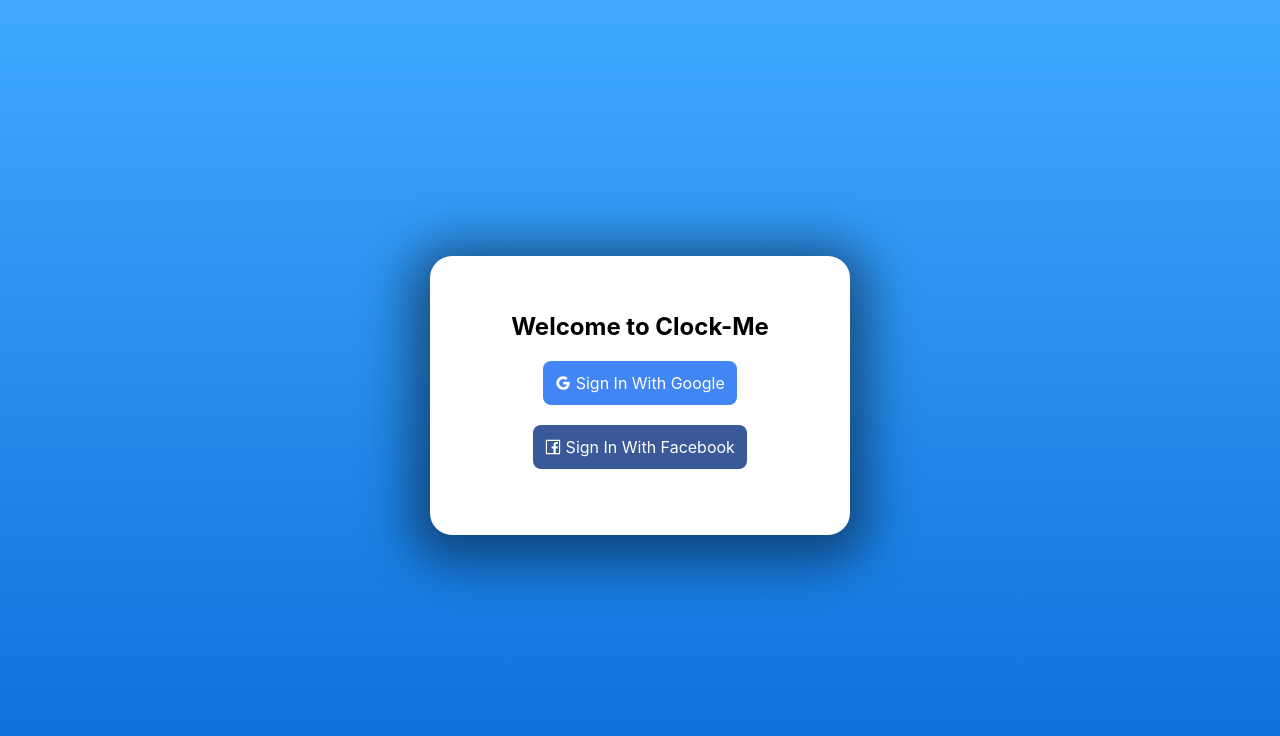
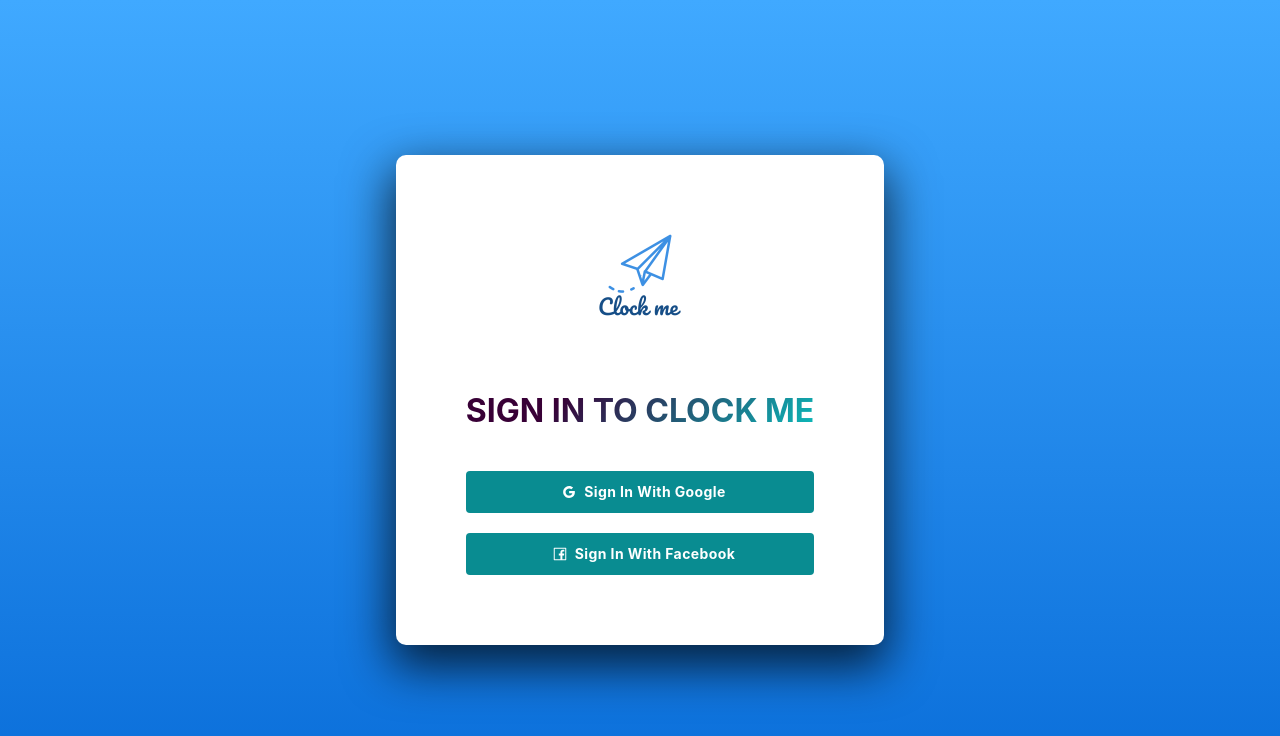
Before and after one commit to PukarHub/clock-me, a React (Create React App) app: page / in a window 1280 px wide. Shown: the top 736 px of the page. Built offline with nearby package versions, Linux system fonts and the light colour scheme; no server answers.

Commit message:
Finished Product

```diff
--- a/src/components/Login.css
+++ b/src/components/Login.css
@@ -1,9 +1,25 @@
+
 .login {
-    background-color: #f8f8f8;
     height: 100vh;
     width: 100vw;
     display: grid;
     place-items: center;
+    background-image: linear-gradient(#40a9ff, #096dd9);
+    position: absolute;
+    top: 0px;
+    bottom: 0px;
+    left: 0px;
+    right: 0px;
+}
+
+.login__text > h1 {
+    text-transform: uppercase;
+    background-image: linear-gradient(315deg, #0cbaba 0%, #380036 74%);
+    background-clip: text;
+    -webkit-background-clip: text;
+    -moz-background-clip: text;
+    -webkit-text-fill-color: transparent;
+    -moz-text-fill-color: transparent;
 }
 
 .login__container {
@@ -11,9 +27,9 @@
     text-align: center;
     background-color: white;
     border-radius: 10px;
-    box-shadow: -1px 4px 20px -6px rgba(0, 0, 0, 0.75);
+    box-shadow: -1px 18px 48px 4px rgb(0 0 0 / 73%);
+
 }
-
 
 .login__container > img {
     object-fit: contain;
@@ -22,8 +38,14 @@
 }
 
 .login__container > button {
-    margin-top: 50px;
+    margin-top: 20px;
     text-transform: inherit !important;
+    background-color: #098c91 !important;
     color: white;
     font-weight: bold;
+    width: 100%;
 }
+
+.login__container > button:hover {
+    background-color: #065b5e !important;
+}
--- a/src/components/Login.js
+++ b/src/components/Login.js
@@ -1,27 +1,30 @@
 import React from 'react'
 import { GoogleOutlined, FacebookOutlined } from '@ant-design/icons'
 import "firebase/app";
-
+import Logo from '../logo.png'
 import {auth} from '../firebase';
 import firebase from 'firebase/app';
+import { Button } from '@material-ui/core'
+import './Login.css'
 
 const Login = () => {
+    const google = () => {
+        auth.signInWithRedirect(new firebase.auth.GoogleAuthProvider())
+    }
+
+    const facebook = () => {
+        auth.signInWithPopup(new firebase.auth.FacebookAuthProvider())
+    }
     return (
-        <div id="login-page">
-            <div id="login-card">
-                <h2>Welcome to Clock-Me</h2>
 
-                <div className="login-button google"
-                    onClick= {() => auth.signInWithRedirect(new firebase.auth.GoogleAuthProvider())}
-                >
-                    <GoogleOutlined /> Sign In With Google
+        <div className="login">
+            <div className="login__container">
+                <img src={Logo} alt="Clock me"/>
+                <div className="login__text">
+                  <h1>Sign in to Clock Me</h1>
                 </div>
-                    <br /><br />
-                    <div className="login-button facebook"
-                    onClick= {() => auth.signInWithPopup(new firebase.auth.FacebookAuthProvider())}
-                 >
-                    <FacebookOutlined /> Sign In With Facebook
-                </div>
+             <Button onClick={google}> <GoogleOutlined style={{ padding: "8px" }} /> Sign In With Google</Button> <br />
+             <Button onClick={facebook}> <FacebookOutlined style={{ padding: "8px" }} /> Sign In With Facebook</Button>
             </div>
         </div>
     )
--- a/src/index.css
+++ b/src/index.css
@@ -20,7 +20,6 @@
 .nav-bar {
   width: 100%;
   height: 66px;
-  /* background: radial-gradient(circle, rgba(219,15,104,1) 0%, rgba(112,149,193,1) 100%); */
   background-color: #0cbaba;
   background-image: linear-gradient(315deg, #0cbaba 0%, #380036 74%);
 
@@ -52,47 +51,6 @@
   background: transparent; /* Optional: just make scrollbar invisible */
 }
 
-/* Login Page */
-
-#login-page {
-  background-image: linear-gradient(#40a9ff, #096dd9);
-  position: absolute;
-  top: 0px;
-  bottom: 0px;
-  left: 0px;
-  right: 0px;
-}
-
-#login-card {
-  position: relative;
-  top: calc(50vh - 144px);
-  left: calc(50vw - 210px);
-  padding-top: 36px;
-  padding-bottom: 66px;
-  width: 420px;
-  text-align: center;
-  background-color: white;
-  border-radius: 22px;
-  box-shadow: -1px 9px 50px 19px rgb(0 0 0 / 46%)
-}
-
-.login-button {
-  cursor: pointer;
-  color: white;
-  padding: 12px;
-  border-radius: 8px;
-  display: inline-block;
-}
-
-.facebook {
-  background-color: #3b5998;
-}
-
-.google {
-  background-color: #4285f4;
-  color: white;
-}
-
 #loading-container {
   position: absolute;
   top: 0px;
```
